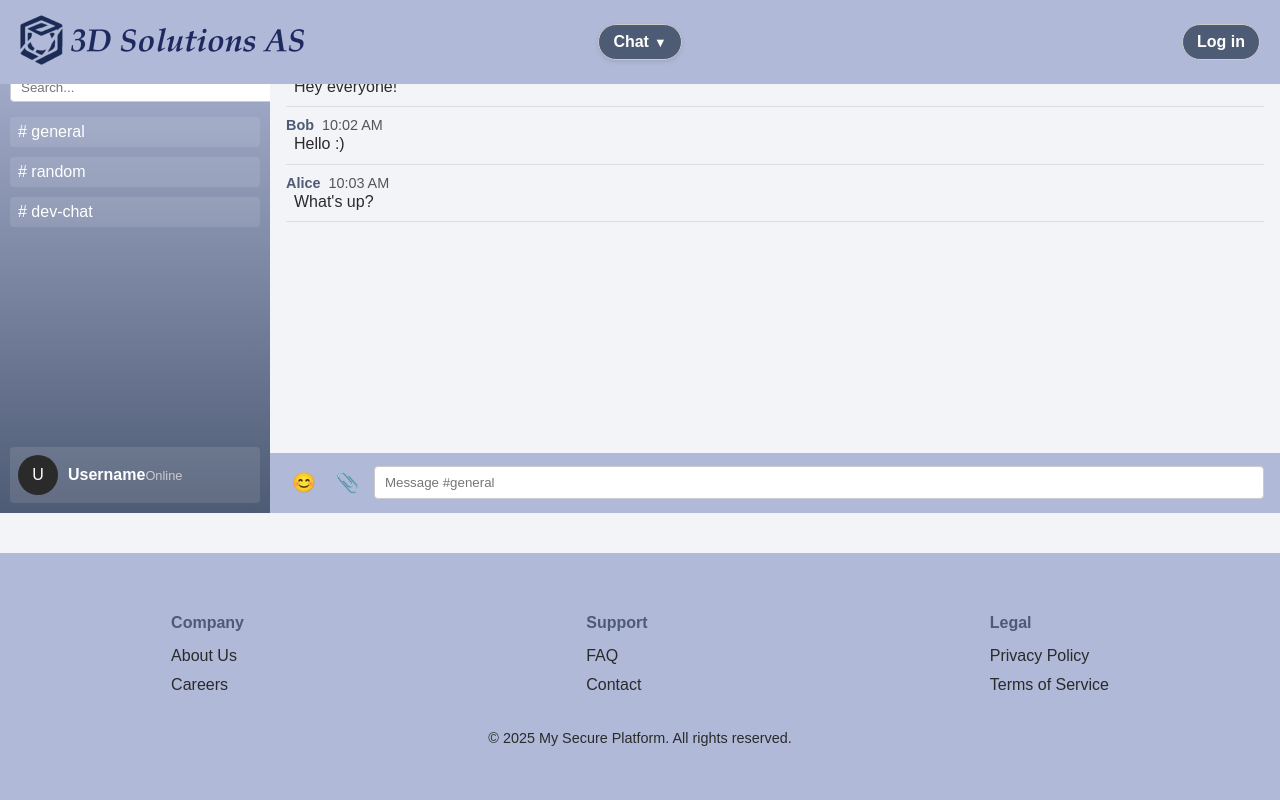
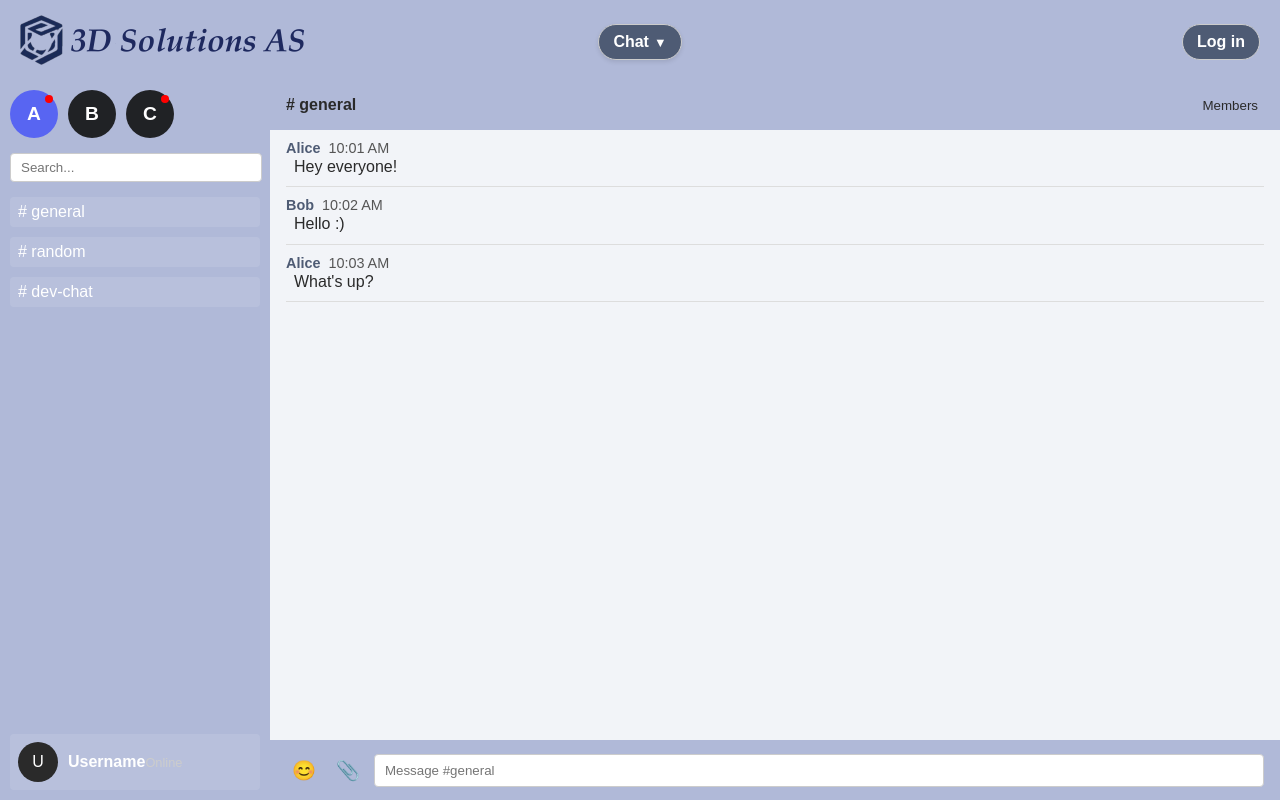
Before and after one commit to datamann1013/Chat-Application, a React (Vite) app in the folder Chat-application-frontend/: page /chat in a window 1280 px wide. Built offline with nearby package versions, Linux system fonts and the light colour scheme.

Commit message:
Slight fix, still ugly af

```diff
--- a/Chat-application-frontend/src/pages/ChatPage.css
+++ b/Chat-application-frontend/src/pages/ChatPage.css
@@ -8,6 +8,8 @@
 }
 
 .chat-page-container {
+    margin-top: 80px;
+    margin-bottom: 0;
     display: flex;
     flex: 1;
     background-color: var(--background, #f2f4f8);
@@ -21,7 +23,7 @@
     display: flex;
     flex-direction: column;
     /* Blue gradient background from top to bottom */
-    background: linear-gradient(180deg, #b0b9d8 0%, #4e5b74 100%);
+    background: var(--header-bg, #f2f4f8);
     color: var(--text-color, #2a2a2a);
     padding: 10px;
 }
@@ -72,7 +74,7 @@
     margin-bottom: 15px;
 }
 .sidebar-search input {
-    width: 100%;
+    width: 92%;
     padding: 6px 10px;
     border-radius: 4px;
     border: 1px solid #ccc;
--- a/Chat-application-frontend/src/pages/ChatPage.tsx
+++ b/Chat-application-frontend/src/pages/ChatPage.tsx
@@ -1,5 +1,4 @@
 import Header from "../components/Header";
-import Footer from "../components/Footer";
 import "./ChatPage.css";
 import ChatSidebar from "../components/Sections/Chatspesific/ChatSidebar.tsx";
 import ChatMain from "../components/Sections/Chatspesific/ChatMain.tsx";
@@ -14,7 +13,6 @@ export default function ChatPage() {
                 <ChatSidebar />
                 <ChatMain />
             </div>
-            <Footer />
         </div>
     );
 }
```
